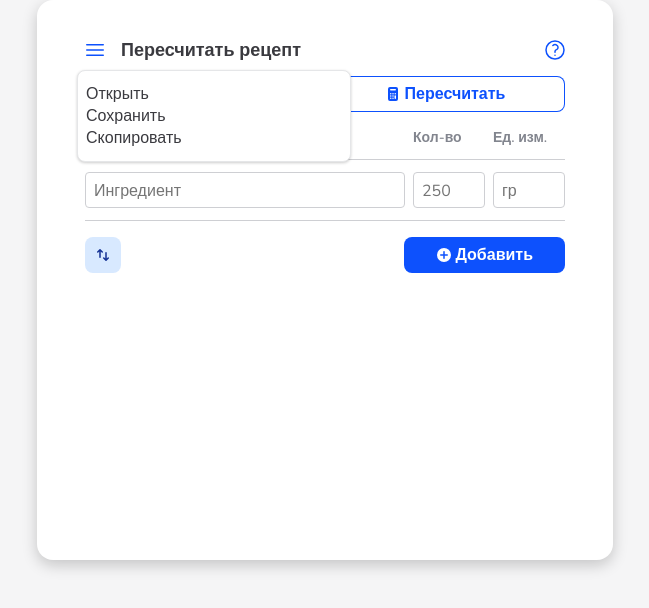
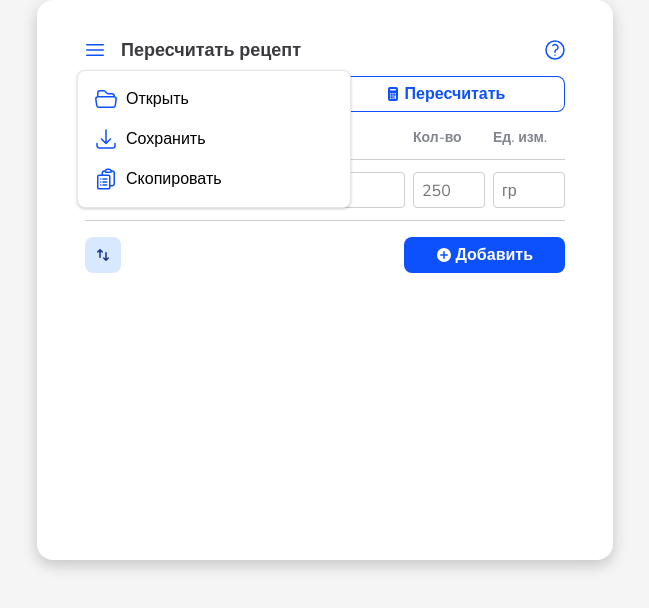
Before and after one commit to stepanzh/Proportio-beta, a Vue app: page / in a window 1280 px wide. Both pictures are taken after a click on the button 410 px from the left and 50 px from the top of the page. Shown: the top 608 px of the page, without its empty margins (315-964 px from the left). Built offline with nearby package versions, Linux system fonts and the light colour scheme.

Commit message:
feat(calc-menu): p-menu-button component and menu styles

```diff
--- a/src/assets/base.css
+++ b/src/assets/base.css
@@ -28,6 +28,7 @@
   --shuttle-gray-600: #585a62;
   --shuttle-gray-900: #3a3a3f;
   --weight-regular: 400;
+  --weight-medium: 500;
   --weight-semibold: 600;
   --weight-bold: 700;
 }
--- /dev/null
+++ b/src/ui/PMenuButton.vue
@@ -0,0 +1,50 @@
+<template>
+    <button class="btn btn-menu">
+        <div class="btn-menu__content">
+            <span class="btn-menu__icon">
+                <slot name="icon" />
+            </span>
+            <span class="btn-menu__label">
+                <slot />
+            </span>
+        </div>
+    </button>
+</template>
+
+
+<script setup>
+const __name = 'PMenuButton'
+</script>
+
+
+<style>
+.btn-menu {
+    padding: 4px 8px;
+    border-radius: 6px;
+    background-color: transparent;
+    border: none;
+    outline: none;
+    font-weight: var(--weight-medium);
+}
+
+.btn-menu:hover { background-color: var(--blue-ribbon-100); }
+.btn-menu:active { background-color: var(--blue-ribbon-200); }
+
+.btn-menu__content {
+    display: flex;
+    align-items: center;
+    gap: 8px;
+}
+
+.btn-menu__icon {
+    display: flex;
+    align-items: center;
+    justify-content: center;
+    color: var(--blue-ribbon-600);
+}
+
+.btn-menu__icon svg {
+    width: 24px;
+    height: 24px;
+}
+</style>
--- a/src/ui/icons.js
+++ b/src/ui/icons.js
@@ -2,6 +2,9 @@ const getVariableName = (x) => Object.keys(x)[0]
 
 import { ArrowDownIcon as ArrowDownIconOutline } from '@heroicons/vue/24/outline'
 ArrowDownIconOutline.__name = getVariableName({ ArrowDownIconOutline })
+
+import { ArrowDownTrayIcon as ArrowDownTrayIconOutline } from '@heroicons/vue/24/outline'
+ArrowDownTrayIconOutline.__name = getVariableName({ ArrowDownTrayIconOutline })
 
 import { ArrowLeftIcon as ArrowLeftIconOutline } from '@heroicons/vue/24/outline'
 ArrowLeftIconOutline.__name = getVariableName({ ArrowLeftIconOutline })
@@ -21,11 +24,17 @@ CalculatorIconMini.__name = getVariableName({ CalculatorIconMini })
 import { CheckCircleIcon as CheckCircleIconMini } from '@heroicons/vue/16/solid'
 CheckCircleIconMini.__name = getVariableName({ CheckCircleIconMini })
 
+import { ClipboardDocumentListIcon as ClipboardDocumentListIconOutline } from '@heroicons/vue/24/outline'
+ClipboardDocumentListIconOutline.__name = getVariableName({ ClipboardDocumentListIconOutline })
+
 import { ExclamationCircleIcon as ExclamationCircleIconMini } from '@heroicons/vue/16/solid'
 ExclamationCircleIconMini.__name = getVariableName({ ExclamationCircleIconMini })
 
 import { ExclamationTriangleIcon as ExclamationTriangleIconMini } from '@heroicons/vue/16/solid'
 ExclamationTriangleIconMini.__name = getVariableName({ ExclamationTriangleIconMini })
+
+import { FolderOpenIcon as FolderOpenIconOutline } from '@heroicons/vue/24/outline'
+FolderOpenIconOutline.__name = getVariableName({ FolderOpenIconOutline })
 
 import { HeartIcon as HeartIconMini } from '@heroicons/vue/16/solid'
 HeartIconMini.__name = getVariableName({ HeartIconMini })
@@ -51,14 +60,17 @@ XCircleIconMini.__name = getVariableName({ XCircleIconMini })
 
 export default [
     ArrowDownIconOutline,
+    ArrowDownTrayIconOutline,
     ArrowLeftIconOutline,
     ArrowUpIconOutline,
     ArrowsUpDownIconMini,
     Bars3IconOutline,
     CalculatorIconMini,
     CheckCircleIconMini,
+    ClipboardDocumentListIconOutline,
     ExclamationTriangleIconMini,
     ExclamationCircleIconMini,
+    FolderOpenIconOutline,
     HeartIconMini,
     HeartIconSolid,
     ListBulletIconMini,
--- a/src/ui/index.js
+++ b/src/ui/index.js
@@ -1,6 +1,7 @@
 import PButton from '@/ui/PButton.vue'
 import PIconButton from '@/ui/PIconButton.vue'
 import PLinkButton from '@/ui/PLinkButton.vue'
+import PMenuButton from '@/ui/PMenuButton.vue'
 import PToast from '@/ui/PToast.vue'
 import TextField from '@/ui/TextField.vue'
 import icons from '@/ui/icons'
@@ -9,6 +10,7 @@ export default [
     PButton,
     PIconButton,
     PLinkButton,
+    PMenuButton,
     PToast,
     TextField,
     ...icons,
--- a/src/views/proportio/CalculatorView.vue
+++ b/src/views/proportio/CalculatorView.vue
@@ -1,7 +1,8 @@
 <template>
     <AppScreen>
         <template #nav>
-            <PToast message="Hello" :severity="toastSeverity" :isVisible="isToastVisible" @hide="isToastVisible = false">
+            <PToast message="Hello" :severity="toastSeverity" :isVisible="isToastVisible"
+                @hide="isToastVisible = false">
                 {{ toastMessage }}
             </PToast>
             <AppNavBar title="Пересчитать рецепт">
@@ -10,10 +11,26 @@
                         <PIconButton @click="isMenuShown = !isMenuShown" id="popupButton">
                             <Bars3IconOutline />
                         </PIconButton>
-                        <div class="popup__content popup-menu" v-if="isMenuShown" v-click-outside:popupButton="onPopupOutside">
-                            <p>Открыть</p>
-                            <p>Сохранить</p>
-                            <p>Скопировать</p>
+                        <div class="popup__content popup-menu" v-if="isMenuShown"
+                            v-click-outside:popupButton="onPopupOutside">
+                            <PMenuButton>
+                                <template #icon>
+                                    <FolderOpenIconOutline />
+                                </template>
+                                Открыть
+                            </PMenuButton>
+                            <PMenuButton>
+                                <template #icon>
+                                    <ArrowDownTrayIconOutline />
+                                </template>
+                                Сохранить
+                            </PMenuButton>
+                            <PMenuButton>
+                                <template #icon>
+                                    <ClipboardDocumentListIconOutline />
+                                </template>
+                                Скопировать
+                            </PMenuButton>
                         </div>
                     </div>
                 </template>
@@ -28,15 +45,13 @@
         <template #body>
             <!-- Mode toggle -->
             <div class="mode-toggle">
-                <PButton @click="setOriginal" label="Как в рецепте"
-                    class="mode-toggle__left"
+                <PButton @click="setOriginal" label="Как в рецепте" class="mode-toggle__left"
                     :class="{ 'btn-filled-primary': mode === Modes.original, 'btn-outlined': mode === Modes.scale }">
                     <template #icon>
                         <ListBulletIconMini />
                     </template>
                 </PButton>
-                <PButton @click="setScaled" label="Пересчитать"
-                    class="mode-toggle__right"
+                <PButton @click="setScaled" label="Пересчитать" class="mode-toggle__right"
                     :class="{ 'btn-filled-primary': mode === Modes.scale, 'btn-outlined': mode === Modes.original }">
                     <template #icon>
                         <CalculatorIconMini />
@@ -173,6 +188,9 @@ function onPopupOutside() { isMenuShown.value = false }
 }
 
 .popup-menu {
+    display: flex;
+    flex-direction: column;
+    gap: 8px;
     background-color: white;
     padding: 12px 8px;
     border: 1px solid var(--shuttle-gray-100);
```
